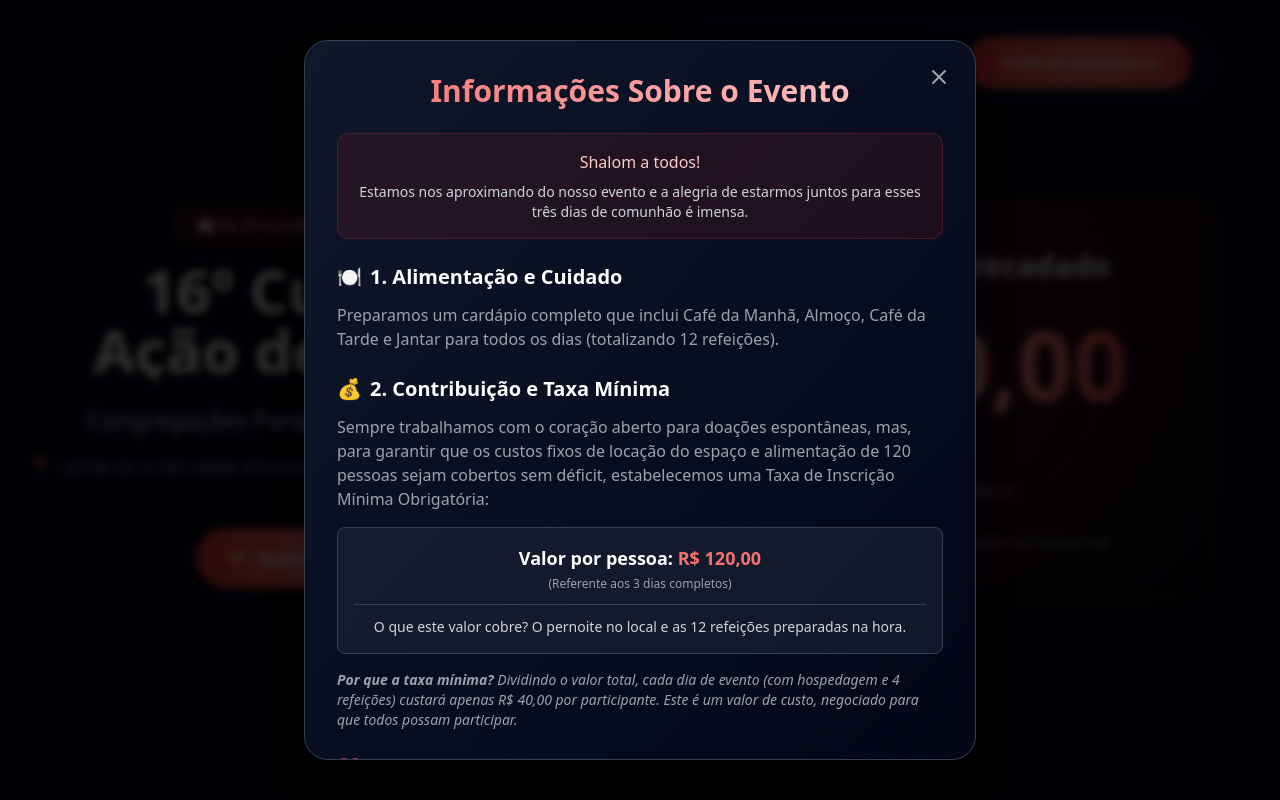
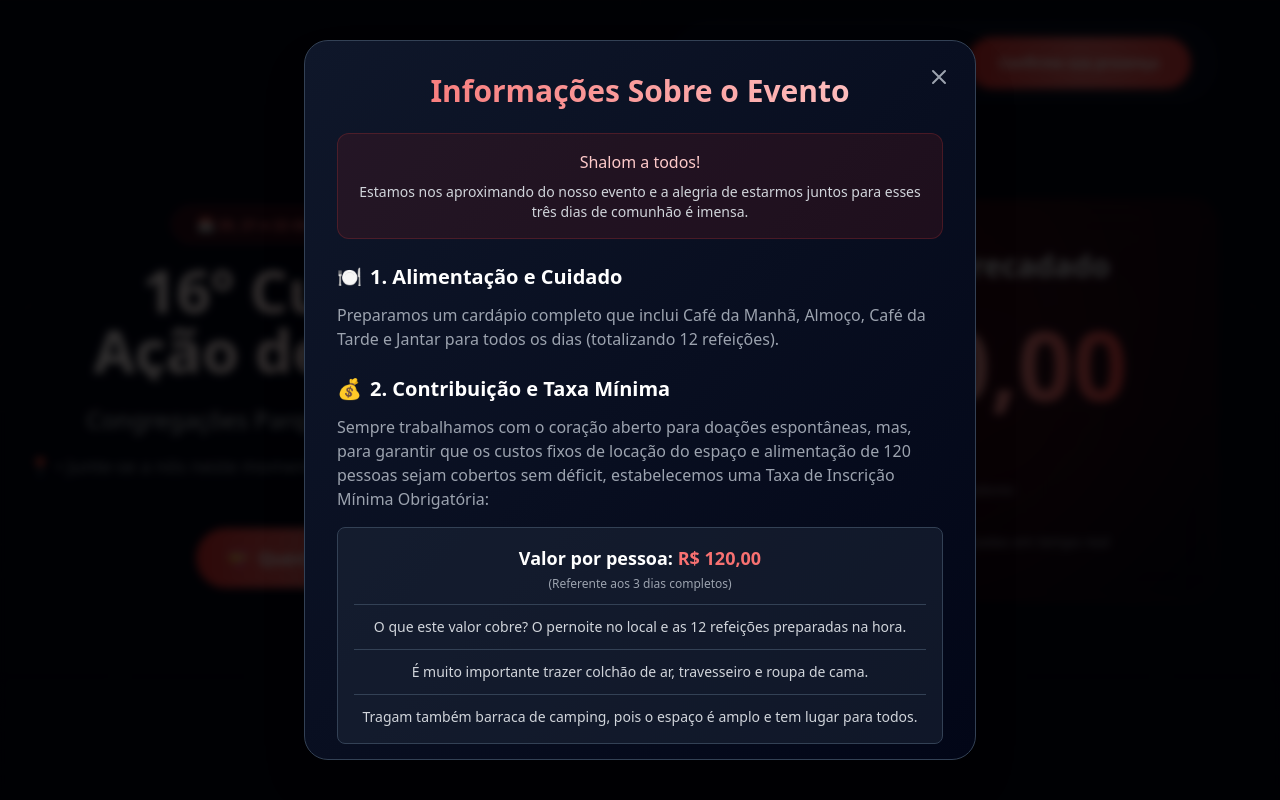
Before and after one commit to fabiocastanhamelo/culto, a React (Vite) app: page / in a window 1280 px wide. Both pictures are taken after a click on the button "ℹ️ Informações Sobre o Evento". Shown: the top 800 px of the page. Built offline with nearby package versions, Linux system fonts and the light colour scheme; no server answers; the database is empty.

Commit message:
alteração do texto informativo

```diff
--- a/src/components/InfoModal.jsx
+++ b/src/components/InfoModal.jsx
@@ -70,6 +70,12 @@ export default function InfoModal({ isOpen, onClose }) {
                             <p className="text-gray-300 text-sm text-center mt-3 border-t border-slate-700 pt-3 m-0">
                                 O que este valor cobre? O pernoite no local e as 12 refeições preparadas na hora.
                             </p>
+                            <p className="text-gray-300 text-sm text-center mt-3 border-t border-slate-700 pt-3 m-0">
+                                É muito importante trazer colchão de ar, travesseiro e roupa de cama.
+                            </p>
+                            <p className="text-gray-300 text-sm text-center mt-3 border-t border-slate-700 pt-3 m-0">
+                                Tragam também barraca de camping, pois o espaço é amplo e tem lugar para todos.
+                            </p>
                         </div>
 
                         <p className="text-gray-400 text-sm italic mb-6">
@@ -85,7 +91,7 @@ export default function InfoModal({ isOpen, onClose }) {
 
                         <div className="bg-red-500/10 border border-red-500/20 rounded-xl p-4 text-center">
                             <p className="text-red-200 font-bold m-0">
-                                📅 Prazo para Confirmação e Pagamento: 30/12/2026
+                                📅 Prazo para Confirmação e Pagamento: 30/10/2026
                             </p>
                         </div>
 
```
